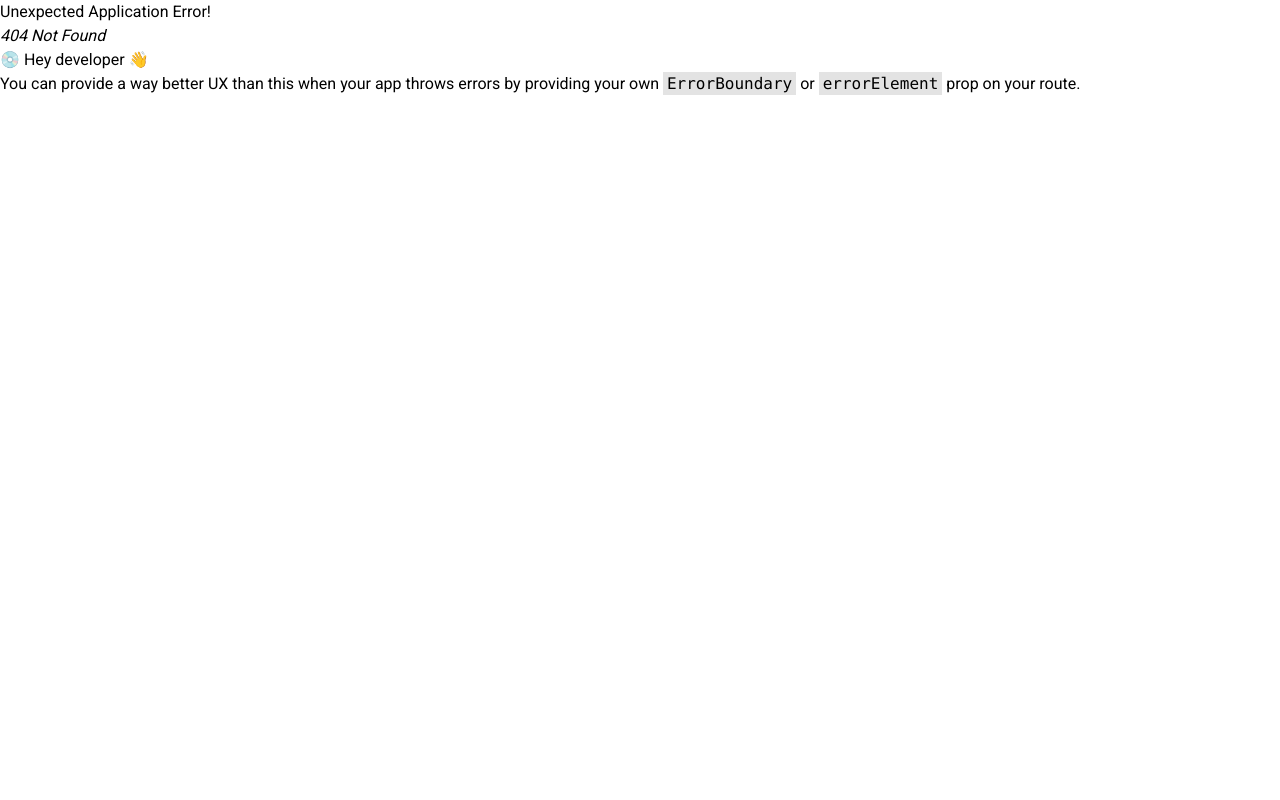
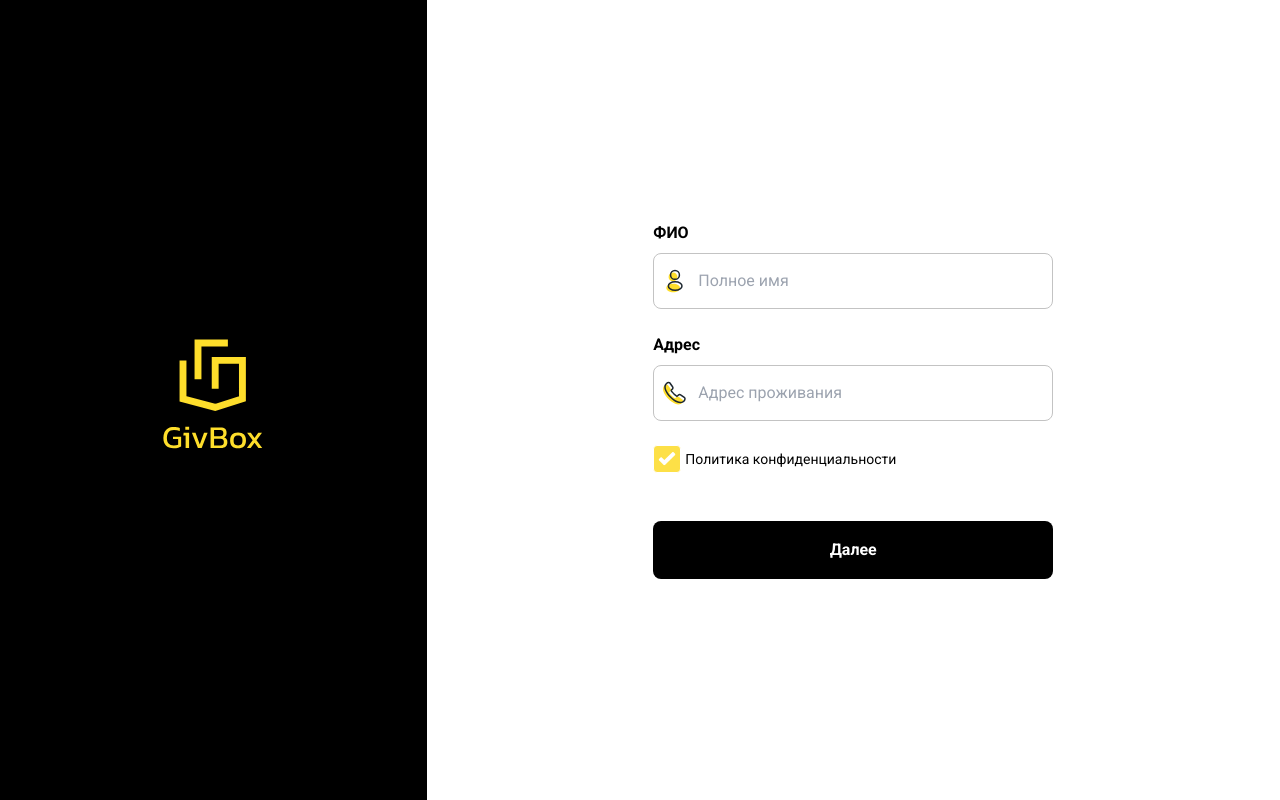
Before and after one commit to LevNiz/front1, a React (Vite) app: page /register/step-1 in a window 1280 px wide. Before the commit this address had no page. Built offline with nearby package versions, Linux system fonts and the light colour scheme.

Commit message:
Register / step 1 / finish

```diff
--- /dev/null
+++ b/src/components/Auth/AuthPersonalData.jsx
@@ -0,0 +1,102 @@
+import { NavLink } from 'react-router-dom';
+import logo from '../../assets/icons/logo2.svg';
+import call from '../../assets/icons/call3.svg';
+import profile from '../../assets/icons/profile.svg';
+import { useState } from 'react';
+
+const AuthPersonalData = () => {
+  const [isChecked, setIsChecked] = useState(true);
+
+  return (
+    <div className='flex w-full h-screen'>
+      <div className='w-2/6 bg-black flex justify-center items-center'>
+        <img src={logo} alt='*' />
+      </div>
+      <div className='w-4/6 flex flex-col justify-around items-center py-20'>
+        <form className='max-w-[400px] w-full'>
+          <div>
+            <p className='font-bold mb-2'>ФИО</p>
+            <div className='mb-6 relative'>
+              <input
+                className='w-full border border-colGray2 p-[15px_20px_15px_44px] rounded-lg focus:border-black focus:outline-none'
+                type='text'
+                placeholder='Полное имя'
+              />
+              <img
+                className='absolute top-[15px] left-[10px]'
+                src={profile}
+                alt='*'
+              />
+            </div>
+          </div>
+          <div>
+            <p className='font-bold mb-2'>Адрес</p>
+            <div className='mb-6 relative'>
+              <input
+                className='w-full border border-colGray2 p-[15px_20px_15px_44px] rounded-lg focus:border-black focus:outline-none'
+                type='text'
+                placeholder='Адрес проживания'
+              />
+              <img
+                className='absolute top-[15px] left-[10px]'
+                src={call}
+                alt='*'
+              />
+            </div>
+          </div>
+          <div className='mb-12'>
+            <input
+              className='hidden'
+              onChange={() => setIsChecked(!isChecked)}
+              checked={isChecked}
+              type='checkbox'
+              id='checkbox'
+            />
+            <label
+              htmlFor='checkbox'
+              className='text-sm flex items-center cursor-pointer'
+            >
+              <div className='w-7 h-7 mr-1 flex justify-center items-center bg-yellow-300 border border-white rounded'>
+                {isChecked ? (
+                  <svg
+                    xmlns='http://www.w3.org/2000/svg'
+                    xmlnsXlink='http://www.w3.org/1999/xlink'
+                    width='20'
+                    height='20'
+                    viewBox='0 0 30 30.000001'
+                    version='1.0'
+                  >
+                    <defs>
+                      <clipPath id='id1'>
+                        <path d='M 2.328125 4.222656 L 27.734375 4.222656 L 27.734375 24.542969 L 2.328125 24.542969 Z M 2.328125 4.222656 ' />
+                      </clipPath>
+                    </defs>
+                    <g clipPath='url(#id1)'>
+                      <path
+                        fill='#fff'
+                        d='M 27.5 7.53125 L 24.464844 4.542969 C 24.15625 4.238281 23.65625 4.238281 23.347656 4.542969 L 11.035156 16.667969 L 6.824219 12.523438 C 6.527344 12.230469 6 12.230469 5.703125 12.523438 L 2.640625 15.539062 C 2.332031 15.84375 2.332031 16.335938 2.640625 16.640625 L 10.445312 24.324219 C 10.59375 24.472656 10.796875 24.554688 11.007812 24.554688 C 11.214844 24.554688 11.417969 24.472656 11.566406 24.324219 L 27.5 8.632812 C 27.648438 8.488281 27.734375 8.289062 27.734375 8.082031 C 27.734375 7.875 27.648438 7.679688 27.5 7.53125 Z M 27.5 7.53125 '
+                        fillOpacity='1'
+                        fillRule='nonzero'
+                      />
+                    </g>
+                  </svg>
+                ) : (
+                  ''
+                )}
+              </div>
+              Политика конфиденциальности
+            </label>
+          </div>
+          <NavLink
+            to='step-1'
+            className='p-[17px] rounded-lg bg-black text-white flex justify-center items-center w-full font-bold hover:opacity-80 duration-150'
+          >
+            Далее
+          </NavLink>
+        </form>
+      </div>
+    </div>
+  );
+};
+
+export default AuthPersonalData;
--- a/src/components/index.js
+++ b/src/components/index.js
@@ -9,6 +9,7 @@ import WareHouseItem from "./Warehouses/WareHouseItem";
 import WareHouseDetail from "./Warehouses/WareHouseDetail";
 import Parcel from "./Tracking/Parcel";
 import DetailInfo from "./Tracking/DetailInfo";
+import AuthPersonalData from "./Auth/AuthPersonalData";
 
 export {
     Layout,
@@ -22,4 +23,5 @@ export {
     WareHouseDetail,
     Parcel,
     DetailInfo,
+    AuthPersonalData,
 }
--- a/src/pages/Auth/Auth.jsx
+++ b/src/pages/Auth/Auth.jsx
@@ -13,13 +13,13 @@ const Auth = () => {
         <form className='max-w-[400px] w-full'>
           <div className='mb-8 relative'>
             <input
-              className='w-full border border-black p-[15px_20px_15px_44px] rounded-lg focus:outline-none'
+              className='w-full border border-colBgGray2 p-[15px_20px_15px_44px] rounded-lg focus:border-black focus:outline-none'
               type='number'
               placeholder='Введите ваш номер'
             />
             <img className='absolute top-[15px] left-[10px]' src={call} alt="*" />
           </div>
-          <NavLink className='p-[17px] rounded-lg bg-black text-white flex justify-center items-center w-full font-bold hover:opacity-80 duration-150'>
+          <NavLink to='step-1' className='p-[17px] rounded-lg bg-black text-white flex justify-center items-center w-full font-bold hover:opacity-80 duration-150'>
             Зарегистрироваться
           </NavLink>
         </form>
--- a/src/routes/router.jsx
+++ b/src/routes/router.jsx
@@ -3,7 +3,7 @@ import {
   createRoutesFromElements,
   Route,
 } from 'react-router-dom';
-import { Layout, WareHouseDetail } from '../components';
+import { AuthPersonalData, Layout, WareHouseDetail } from '../components';
 import { Auth, Home, Tracking, Warehouses } from '../pages';
 
 export const router = createBrowserRouter(
@@ -11,6 +11,7 @@ export const router = createBrowserRouter(
     <Route>
       <Route path='register'>
         <Route index element={<Auth />} />
+        <Route path='step-1' element={<AuthPersonalData />} />
       </Route>
       <Route path='/' element={<Layout />}>
         <Route index element={<Home />} />
```
Also changed, not shown: src/assets/icons/call3.svg (added), src/assets/icons/profile.svg (added).
